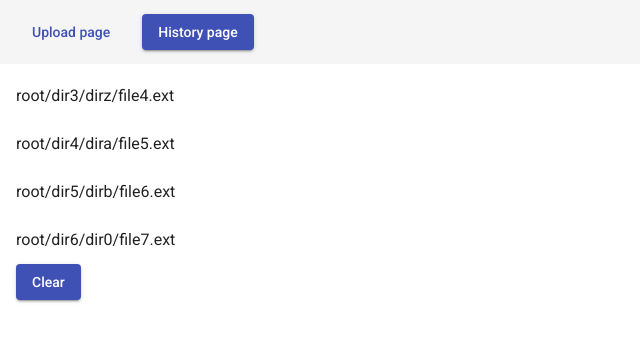
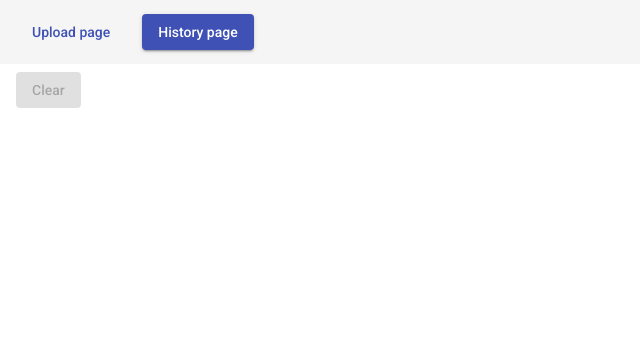
Before and after one commit to Twazny/file-browser, an Angular app: page /history in a window 1280 px wide. Shown: the top 342 px of the page, without its empty margins (0-640 px from the left). Built offline with nearby package versions, Linux system fonts and the light colour scheme.

Commit message:
removed sample history data, small visual fixes

```diff
--- a/src/app/upload-page/upload-page.component.ts
+++ b/src/app/upload-page/upload-page.component.ts
@@ -39,6 +39,7 @@ export class UploadPageComponent implements OnInit, OnDestroy {
   onBrowse(): void {
     let dialogConfig: MatDialogConfig = {
       data: {selectedFile: this.file},
+      autoFocus: false,
       width: '100%'
     }
     if (this.mobileLayout) {
--- a/src/app/upload.service.ts
+++ b/src/app/upload.service.ts
@@ -7,12 +7,7 @@ import { take, tap, map } from 'rxjs/operators'
 })
 export class UploadService {
 
-    uploadHistory: string[] = [
-        'root/dir3/dirz/file4.ext',
-        'root/dir4/dira/file5.ext',
-        'root/dir5/dirb/file6.ext',
-        'root/dir6/dir0/file7.ext',
-    ]
+    uploadHistory: string[] = []
     historySubject = new BehaviorSubject<string[]>(this.uploadHistory)
 
     uploadFile(path: string): Observable<string> {
--- a/src/styles.scss
+++ b/src/styles.scss
@@ -2,3 +2,6 @@
 
 html, body { height: 100%; }
 body { margin: 0; font-family: Roboto, "Helvetica Neue", sans-serif; }
+* {
+    -webkit-tap-highlight-color: transparent
+}
```
